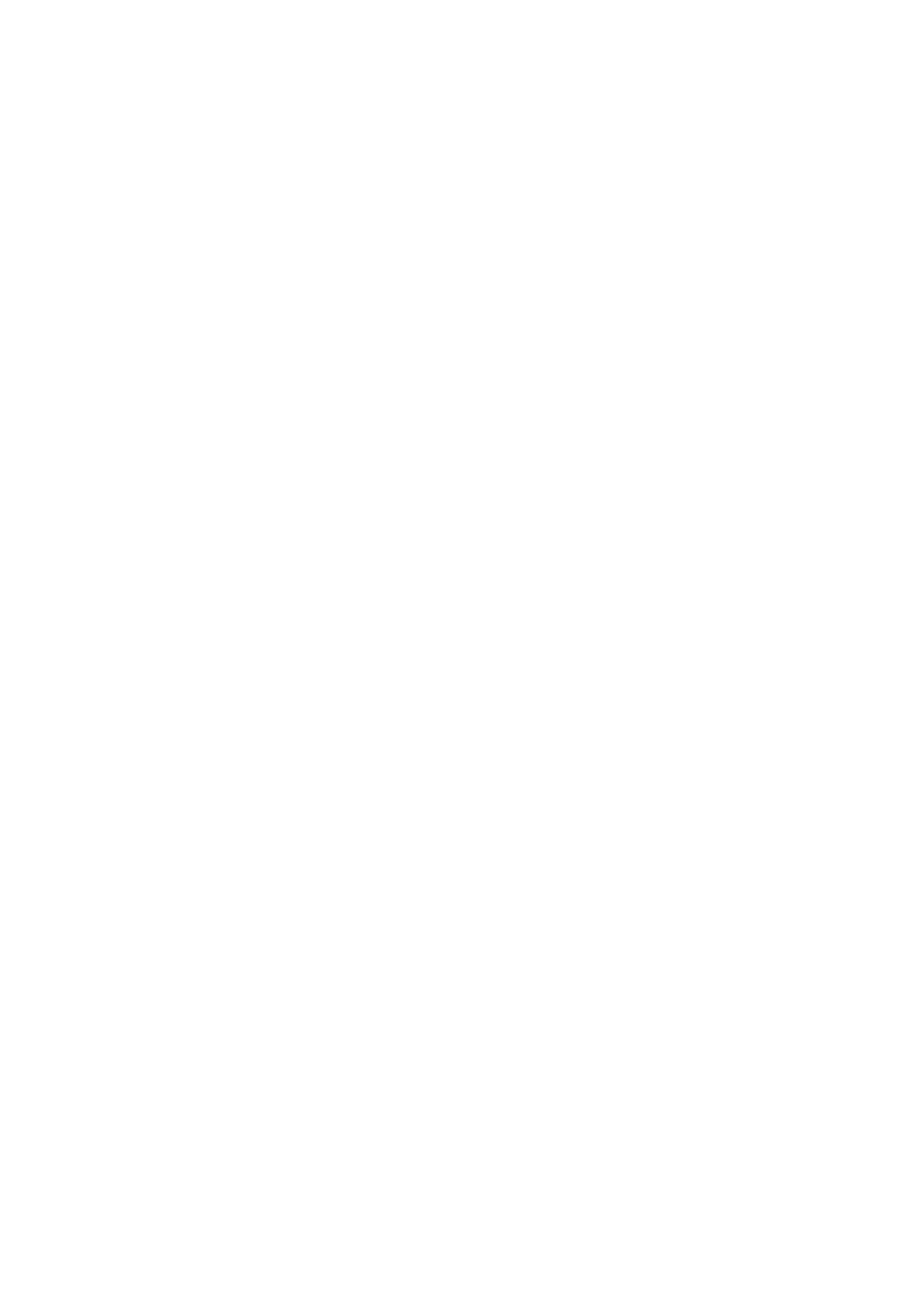
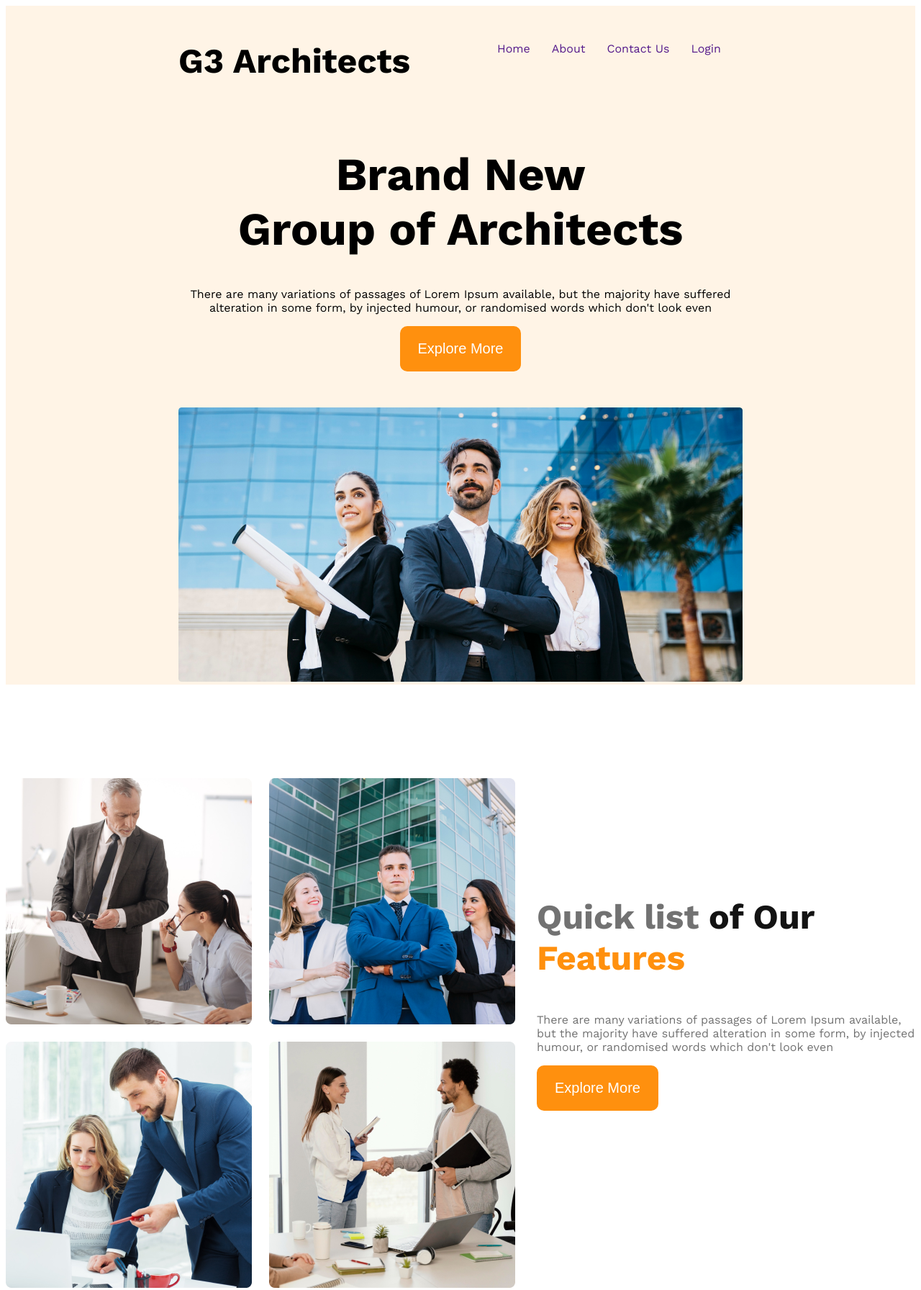
Before and after one commit to aml885/g3-architect-website, a plain HTML site: page index.html in a window 1280 px wide. Shown: the whole page at 72% size. Before the commit the page ends 800 px from the top, so only its background shows below. Drawn offline with nearby package versions, Linux system fonts and the light colour scheme.

Commit message:
Initial commit with project setup

```diff
--- a/index.html
+++ b/index.html
@@ -3,15 +3,47 @@
 <head>
   <meta charset="UTF-8">
   <meta name="viewport" content="width=device-width, initial-scale=1.0">
-    <title>g3-architec web site</title>
+  <title>g3 architect</title>
   <link rel="stylesheet" href="styles/architec.css">
 </head>
-<body>
-    <header>
-
+<body class="work-sans-font">
+  <header class="bg-light">
+<nav class="navbar">
+  <h3 class="brand">G3 Architects</h3>
+  <ul class="nav-links">
+    <li class="nav-item"><a href="" class="nav-link">Home</a></li>
+    <li class="nav-item"><a href="" class="nav-link">About</a></li>
+    <li class="nav-item"><a href="" class="nav-link"> Contact Us</a></li>
+    <li class="nav-item"><a href="" class="nav-link">Login</a></li>
+  </ul>
+</nav>
+<div class="banner">
+<div class="banner-content">
+  <h1 class="banner-title">Brand New <br>
+    Group of Architects
+    </h1>
+    <p class="banner-description">There are many variations of passages of Lorem Ipsum available, but the majority have suffered alteration in some form, by injected humour, or randomised words which don't look even</p>
+    <button class="btn-praimary">Explore More</button>
+</div>
+  <img class="banner-image" src="images/banner.png" alt="">
+</div>
   </header>
   <main>
+<section class="teams">
+<div class="team-img-container">
+<img src="images/team1.png" alt="">
+<img src="images/team2.png" alt="">
+<img src="images/team3.png" alt="">
+<img src="images/team4.png" alt="">
 
+
+</div>
+<div class="our-features">
+  <h3 class="feature-title"><span id="quick-list">Quick list</span> <span class="quick-list-2">of Our</span> <span class="quick-list-3">Features</span></h3>
+  <p class="feature-description">There are many variations of passages of Lorem Ipsum available, but the majority have suffered alteration in some form, by injected humour, or randomised words which don't look even</p>
+  <button class="btn-praimary">Explore More</button>
+</div>
+</section>
   </main>
   <footer>
 
--- a/styles/architec.css
+++ b/styles/architec.css
@@ -0,0 +1,134 @@
+
+@import url('https://fonts.googleapis.com/css2?family=Work+Sans:ital,wght@0,100..900;1,100..900&display=swap');
+
+
+
+
+.work-sans-font{
+  font-family: "Work Sans", serif;
+  font-optical-sizing: auto;
+  font-weight: 400px;
+  font-style: normal;
+}
+.navbar{
+  display: flex;
+  justify-content: space-between;
+
+}
+.bg-light{
+  background-color: rgba(255, 144, 14, 0.1);
+
+}
+.nav-links{
+  display: flex;
+  text-decoration: none;
+
+
+}
+.nav-links{
+ margin-top: 50px;
+
+
+}
+.nav-item{
+  margin-right: 30px;
+  list-style: none;
+}
+.nav-links a{
+  text-decoration: none;
+
+}
+.brand{
+  font-weight: bold;
+  font-size: 3rem;
+}
+
+/* banner releted style */
+.banner-content{
+  max-width: 860px;
+  margin: 0px auto;
+  text-align: center;
+  margin-bottom: 50px;
+}
+.banner-title{
+  font-weight: bold;
+  font-size: 4rem;
+}
+.btn-praimary{
+  background-color: #FF900E;
+  color: white;
+  padding: 20px 25px;
+  border-style: none;
+  border-radius: 10px;
+  font-size: 1.25rem;
+}
+.banner-image{
+  width: 100%;
+}
+.navbar, .banner{
+  max-width: 1440px;
+  margin: 0 240px ;
+}
+/* main part */
+main{
+  max-width: 1440px;
+  margin: 0 auto;
+}
+.teams{
+  display: flex;
+  align-items: center;
+}
+.team-img-container{
+display: grid;
+grid-template-columns: repeat(2, 1fr);
+gap: 24px;
+margin-top: 130px;
+}
+.our-features{
+  padding-left: 30px;
+  max-width: 530px;
+}
+#quick-list{
+  color: #727272;
+}
+.quick-list-2{
+  color: #131313;
+}
+.quick-list-3{
+  color: #FF900E;
+}
+.feature-title{
+  font-weight: 500px;
+  font-size: 3rem;
+
+}
+.feature-description{
+  color: #727272;
+}
+
+
+
+
+@media screen and (max-width:576px) {
+  .navbar,
+  .nav-links,
+  .teams{
+    flex-direction: column;
+  }
+  .team-img-container{
+grid-template-columns: repeat(1, 1fr);
+  }
+  .bg-light{
+    background-color: rgba(255, 144, 14, 0.1);
+  }
+}
+
+/*medium size device */
+@media screen and (min-width: 576px) and (max-width: 992px){
+.teams{
+  flex-direction: column;
+}
+.our-features{
+  margin-left: 10px;
+}
+}
```
Lines whose indentation alone changed are shown as unchanged.
